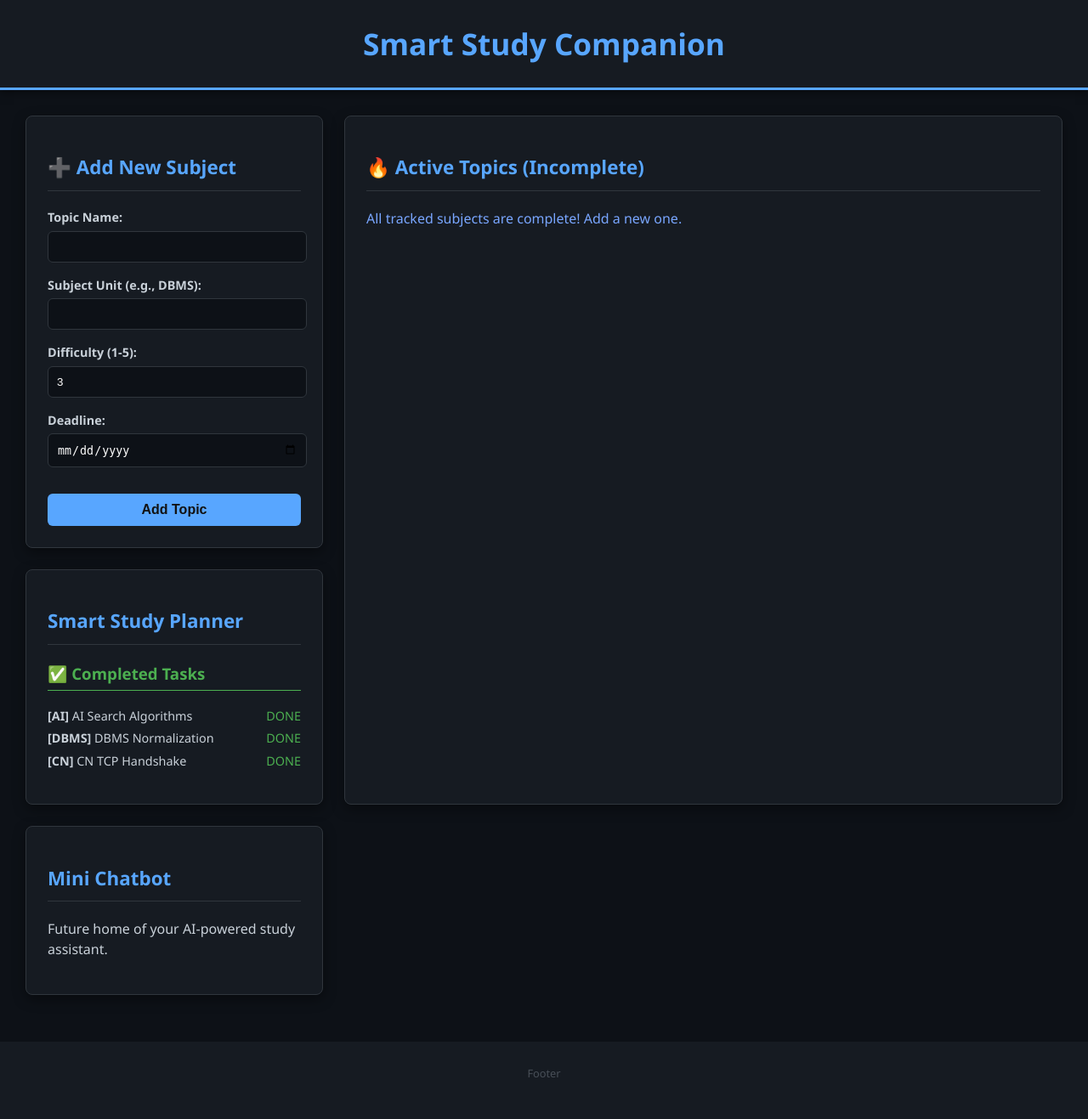
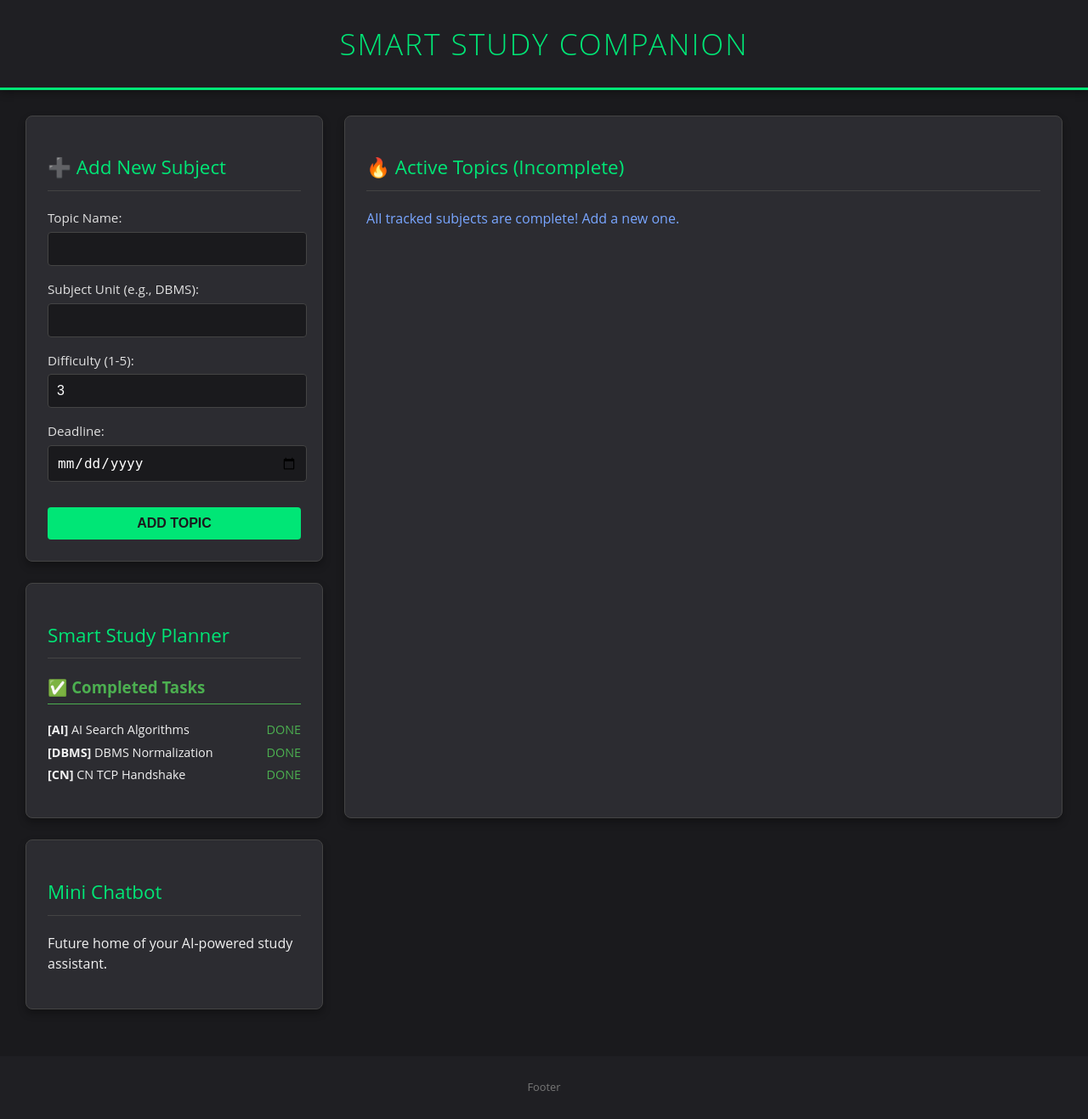
Before and after one commit to nishtha911/smart_study_companion, a Flask app: page / in a window 1280 px wide. Shown: the whole page at 85% size. Before the commit the page ends 1268 px from the top, so only its background shows below. Run offline with Flask 3, Linux system fonts and the light colour scheme; data comes from the database, SQL or seed files in the repository; both versions use the stored data as it was after the commit.

Commit message:
changed the theme

```diff
--- a/static/style.css
+++ b/static/style.css
@@ -1,34 +1,45 @@
 body {
-    font-family: 'Segoe UI', 'Roboto', Helvetica, Arial, sans-serif;
-    background-color: #0d1117;
-    color: #c9d1d9;
+
+    font-family: 'Open Sans', 'Lato', 'Arial', sans-serif;
+    background-color: #1a1a1d;
+    color: #f1f1f1;
     margin: 0;
     padding: 0;
     line-height: 1.5;
     font-size: 16px;
 }
 
+:root {
+    --accent-color: #00e676;
+    --accent-dark: #00b359;
+    --background-card: #2c2c31;
+    --background-header: #1f1f23;
+}
+
 header {
-    background-color: #161b22;
-    color: #58a6ff;
+    background-color: var(--background-header);
+    color: var(--accent-color);
     padding: 25px;
     text-align: center;
-    border-bottom: 3px solid #58a6ff;
-    box-shadow: 0 2px 10px rgba(0, 0, 0, 0.5);
+    border-bottom: 3px solid var(--accent-color);
+    box-shadow: 0 2px 10px rgba(0, 0, 0, 0.4);
 }
 
 h1 {
     font-size: 2.2em;
-    font-weight: 700;
+    font-weight: 300;
     margin: 0;
+    letter-spacing: 2px;
+    text-transform: uppercase;
 }
 
 h2 {
-    color: #58a6ff;
+    color: var(--accent-color);
     font-size: 1.4em;
-    border-bottom: 1px solid #30363d;
+    border-bottom: 1px solid #444;
     padding-bottom: 10px;
     margin-bottom: 20px;
+    font-weight: 400;
 }
 
 #dashboard-layout {
@@ -42,11 +53,11 @@ h2 {
 }
 
 .feature-card {
-    background: #161b22;
-    border: 1px solid #30363d;
+    background: var(--background-card);
+    border: 1px solid #444;
     border-radius: 8px;
     padding: 25px;
-    box-shadow: 0 5px 15px rgba(0, 0, 0, 0.4);
+    box-shadow: 0 5px 10px rgba(0, 0, 0, 0.3);
 }
 
 #input-form {
@@ -64,18 +75,16 @@ h2 {
     grid-row: 2 / 3;
 }
 
-#chatbot-placeholder {
-
-    /* */
+.feature-card form p {
+    margin-bottom: 15px;
 }
-
 
 .feature-card label {
     display: block;
     margin-bottom: 5px;
-    font-weight: 600;
-    color: #c9d1d9;
-    font-size: 0.9em;
+    font-weight: 500;
+    color: #e0e0e0;
+    font-size: 0.95em;
 }
 
 .feature-card input[type="text"],
@@ -83,28 +92,30 @@ h2 {
 .feature-card input[type="date"] {
     width: 95%;
     padding: 10px;
-    border: 1px solid #30363d;
-    border-radius: 6px;
-    background-color: #0d1117;
+    border: 1px solid #444;
+    border-radius: 4px;
+    background-color: #1a1a1d;
     color: white;
+    font-size: 1em;
 }
 
 .feature-card button[type="submit"] {
-    background-color: #58a6ff;
-    color: #121212;
+    background-color: var(--accent-color);
+    color: #1a1a1d;
     padding: 10px 15px;
     border: none;
-    border-radius: 6px;
+    border-radius: 4px;
     cursor: pointer;
     font-size: 1em;
-    font-weight: bold;
+    font-weight: 700;
     transition: background-color 0.2s ease;
     width: 100%;
     margin-top: 15px;
+    text-transform: uppercase;
 }
 
 .feature-card button[type="submit"]:hover {
-    background-color: #79a6ff;
+    background-color: var(--accent-dark);
 }
 
 
@@ -112,47 +123,65 @@ h2 {
     width: 100%;
     border-collapse: collapse;
     margin-top: 10px;
-    color: #c9d1d9;
+    color: #f1f1f1;
     font-size: 0.95em;
 }
 
 .feature-card th, .feature-card td {
     padding: 12px 15px;
     text-align: left;
-    border-bottom: 1px solid #30363d;
+    border-bottom: 1px solid #3a3a3e;
 }
 
 .feature-card th {
-    background-color: #1f1f1f;
-    font-weight: 600;
-    color: #58a6ff;
+    background-color: #25252a;
+    font-weight: 500;
+    color: var(--accent-color);
     text-transform: uppercase;
-    font-size: 0.9em;
+    font-size: 0.85em;
 }
 
 .feature-card tr:nth-child(even) {
-    background-color: #11151c;
+    background-color: #28282d;
 }
+
 .feature-card tr:hover {
-    background-color: #2a2a2a;
+    background-color: #35353a;
 }
 
 
 .urgent-red {
-    color: #f85149;
+    color: #ff6347;
     font-weight: bold;
 }
 
 .warning-yellow {
-    color: #e3b341;
+    color: #ffd700;
     font-weight: bold;
+}
+
+.progress-button {
+    background-color: #444;
+    color: #f1f1f1;
+    padding: 5px 10px;
+    border: none;
+    border-radius: 4px;
+    cursor: pointer;
+    font-size: 0.8em;
+    font-weight: 600;
+    transition: background-color 0.2s ease;
+}
+
+.progress-button:hover {
+    background-color: var(--accent-color);
+    color: #1a1a1d;
 }
 
 footer {
     text-align: center;
     padding: 15px;
     font-size: 0.8em;
-    color: #484f58;
-    background-color: #161b22;
+    color: #777;
+    background-color: var(--background-header);
     margin-top: 25px;
 }
```
Also changed, not shown: study_companion.db.
